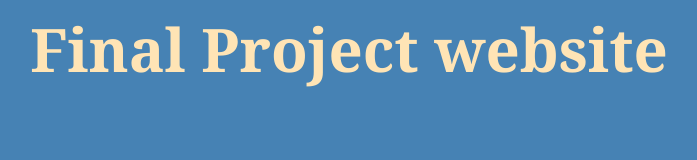
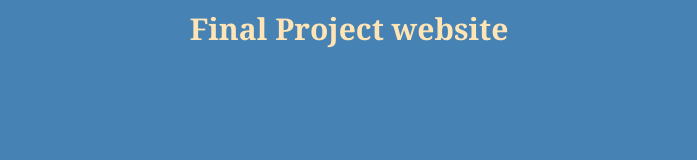
Before and after one commit to niclip44/finalproject, a plain HTML site: page index.html in a window 1280 px wide. Shown: the whole page, without its empty margins (291-988 px from the left). Drawn offline with Linux system fonts and the light colour scheme.

Commit message:
Update pagestyle.css

```diff
--- a/pagestyle.css
+++ b/pagestyle.css
@@ -8,8 +8,7 @@ body {
 
 h1 {
   color: Moccasin;
-
-  font-size: 60px;
+  font-size: 30px;
   text-align: center;
 
 
```
